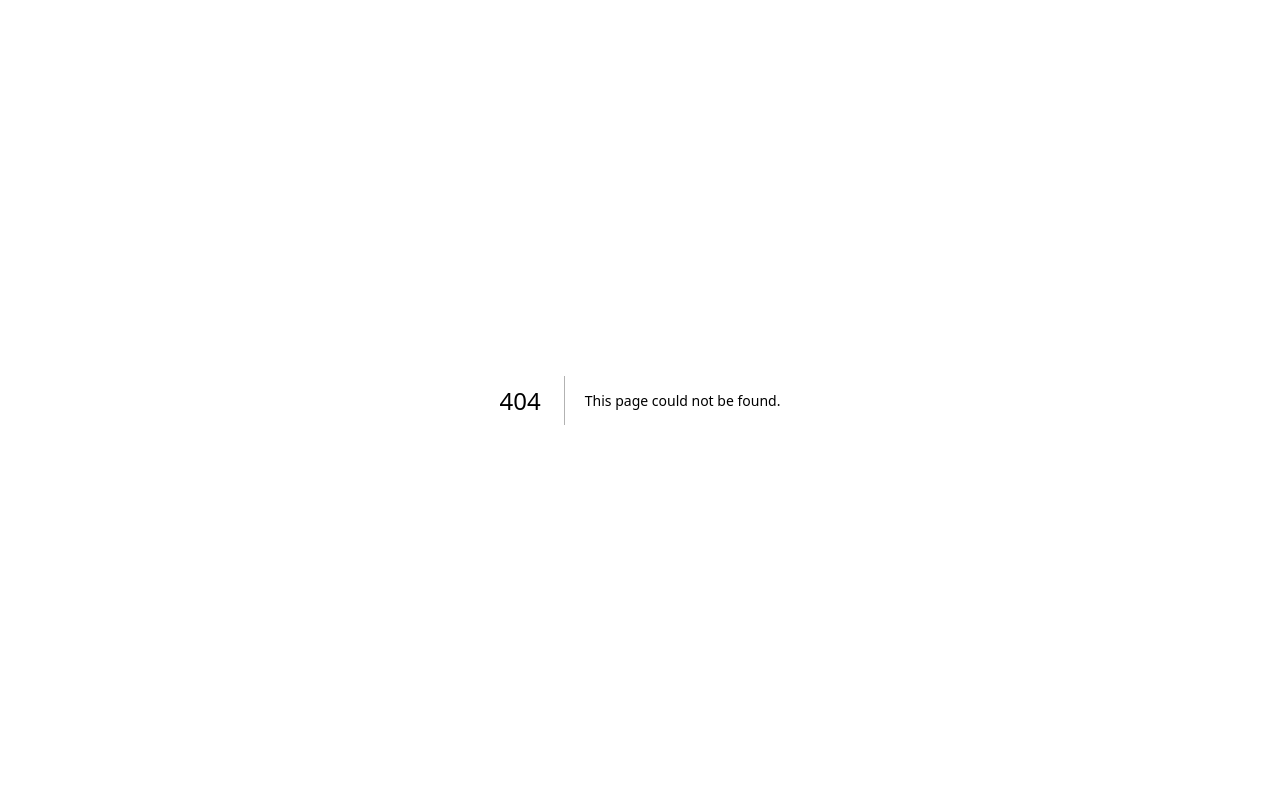
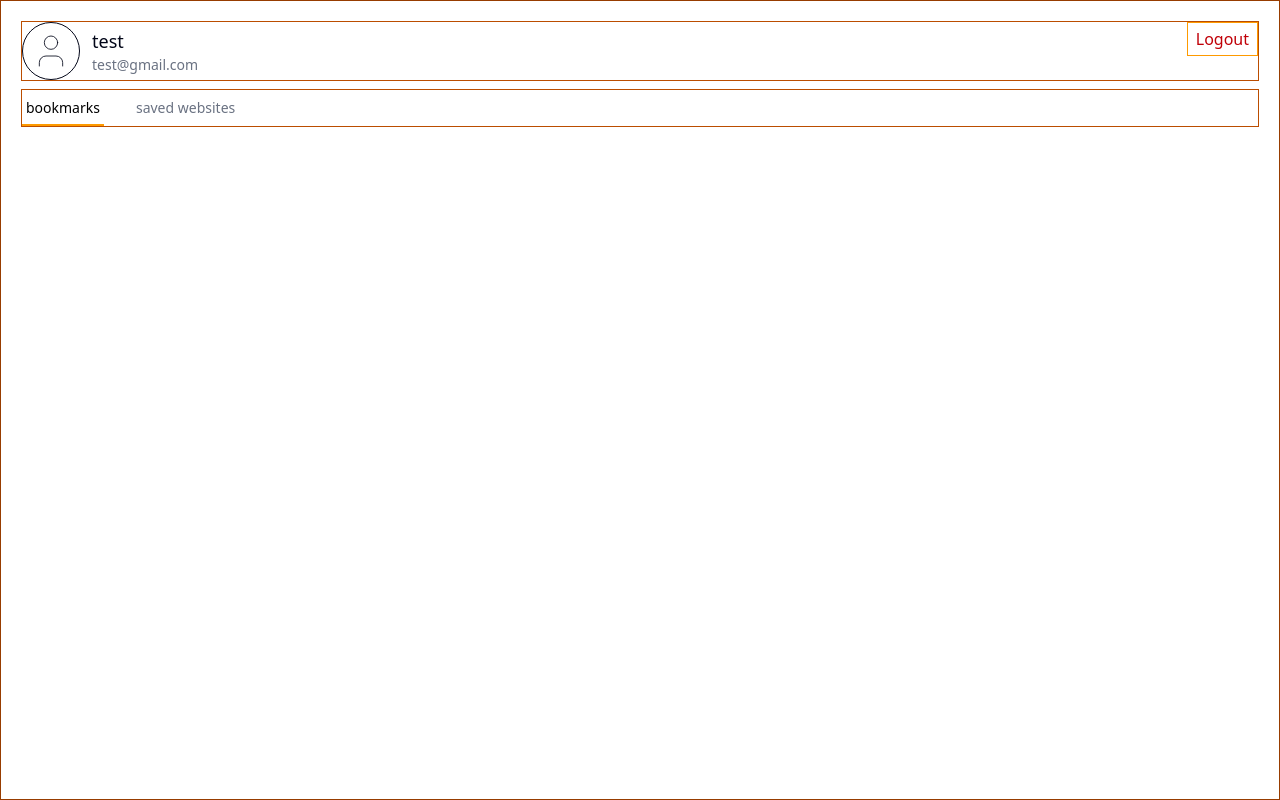
Before and after one commit to stealthscripter/dev-outils, a Next.js app: page /account in a window 1280 px wide. Before the commit this address had no page. Built offline with nearby package versions, Linux system fonts and the light colour scheme; a web font is replaced by a local one.

Commit message:
add account page

```diff
--- /dev/null
+++ b/src/app/(main)/account/account-navbar.tsx
@@ -0,0 +1,43 @@
+"use client";
+import { usePathname, useRouter, useSearchParams } from "next/navigation";
+
+const tabs = [
+  { title: "bookmarks", slug: "bookmarks" },
+  { title: "saved websites", slug: "saved" },
+];
+
+interface AccountNavBarProps {
+    className?: string
+}
+export default function AccountNavBar({className}: AccountNavBarProps) {
+  const pathname = usePathname();
+  const router = useRouter();
+  const searchParams = useSearchParams();
+  const activeTab = searchParams.get("tab") || "bookmarks";
+
+  function handleFilter(filter: string) {
+    const params = new URLSearchParams(searchParams.toString());
+    params.set("tab", filter);
+    router.replace(`${pathname}?${params.toString()}`, { scroll: false });
+  }
+
+  return (
+    <nav className={`mt-2 border border-amber-700 ${className}`}>
+      <ul className="flex space-x-7 text-sm text-gray-700 cursor-pointer flex-wrap">
+        {tabs.map((item) => (
+          <li
+            key={item.slug}
+            className={`relative px-1 py-2 cursor-pointer transition-all duration-300 ${
+              activeTab === item.slug
+                ? "text-black after:content-[''] after:absolute after:left-0 after:bottom-0 after:w-full after:h-0.5 after:bg-amber-500"
+                : "text-gray-500"
+            }`}
+            onClick={() => handleFilter(item.slug)}
+          >
+            {item.title}
+          </li>
+        ))}
+      </ul>
+    </nav>
+  );
+}
--- /dev/null
+++ b/src/app/(main)/account/page.tsx
@@ -0,0 +1,27 @@
+import { User } from "lucide-react";
+import AccountNavBar from "./account-navbar";
+
+export default async function Page() {
+  return (
+    <>
+      <div className="border border-amber-700 w-full flex items-start justify-between flex-wrap gap-y-4">
+        <div className="flex items-center gap-x-3">
+          <div className="border p-2 rounded-full">
+            <User strokeWidth={0.5} size={40} />
+          </div>
+          <div>
+            <h1 className="text-lg">test</h1>
+            <p className="text-sm text-gray-500">test@gmail.com</p>
+          </div>
+        </div>
+
+        {/* logout */}
+        <button className="border border-amber-500 px-2 py-1 text-red-700 cursor-pointer">
+          Logout
+        </button>
+      </div>
+
+      <AccountNavBar className="w-full" />
+    </>
+  );
+}
--- a/src/app/(main)/page.tsx
+++ b/src/app/(main)/page.tsx
@@ -86,7 +86,7 @@ export default function Home() {
       </div>
       {/* section 2 */}
 
-      <div className="grid grid-cols-1 md:grid-cols-2 mt-20 border border-amber-700 text-start">
+      <div className="grid grid-cols-1 md:grid-cols-2 mt-20 border border-amber-700 text-start w-full">
         <article className="flex flex-col space-y-2 pb-20 col-span-full md:p-5 py-5">
           <p className="text-lg">optimized checkout forms</p>
           <h2 className="text-4xl font-semibold capitalize">
@@ -116,7 +116,7 @@ export default function Home() {
       </div>
 
       {/* section 3 */}
-      <div className="grid text-start md:grid-cols-2 md:mt-40 mt-14">
+      <div className="grid text-start md:grid-cols-2 md:mt-40 mt-14 w-full">
         <article className="md:p-5 py-5">
           <h2 className="text-4xl font-semibold">ready to track</h2>
           <p className="text-sm mt-2 leading-6">
@@ -142,7 +142,7 @@ export default function Home() {
       </div>
 
       {/* section 4      */}
-      <div className="text-center mt-14 flex flex-col space-y-2 md:p-5 border border-amber-800 my-40 py-32">
+      <div className="text-center mt-14 flex flex-col space-y-2 md:p-5 border border-amber-800 my-40 py-32 w-full">
         <h1 className="text-4xl sm:text-4xl md:text-5xl font-semibold md:leading-12  ">
           Create flexible lending <br /> products.{" "}
           <span className="text-orange-700">With less work.</span>
--- a/src/app/(main)/resource/page.tsx
+++ b/src/app/(main)/resource/page.tsx
@@ -7,7 +7,9 @@ export default async function Page() {
       {/* section 1 */}
       <div className="border border-amber-900 w-full">
         <div className="text-center">
-          <h1 className="md:text-5xl sm:text-4xl text-3xl font-medium">Resource Hub</h1>
+          <h1 className="md:text-5xl sm:text-4xl text-3xl font-medium">
+            Resource Hub
+          </h1>
           <h4 className="md:my-4 my-2 font-light">
             Ideas, templates, and tools for businesses that are going places
           </h4>
@@ -21,7 +23,9 @@ export default async function Page() {
 
       <div className="mt-10 border border-amber-800 w-full">
         <div className="text-center">
-          <h2 className="md:text-3xl text-2xl  font-normal ">explore all our resources</h2>
+          <h2 className="md:text-3xl text-2xl  font-normal ">
+            explore all our resources
+          </h2>
           <p className="font-light mt-1 text-sm md:text-base">
             Discover a curated collection of tools, guides, and courses to
             elevate your skills and productivity.
@@ -29,11 +33,18 @@ export default async function Page() {
         </div>
       </div>
 
-      {/* section 3 */}
+      <div className="w-full border border-amber-700 mt-5 grid grid-cols-1 sm:grid-cols-2 md:grid-cols-4 md:mt-5 min-h-screen">
+        {/* Sidebar */}
+        <div className="md:col-span-1 col-span-full border border-amber-700">
+          <div className="sticky top-0 p-4">
+            <ResourceSidebar />
+          </div>
+        </div>
 
-      <div className="w-full border border-amber-700 mt-5 grid grid-cols-1 sm:grid-cols-2 md:grid-cols-4 md:mt-5">
-        <ResourceSidebar className="md:col-span-1 col-span-full border border-amber-700" />
-        <ResourceList />
+        {/* Scrollable list */}
+        <div className="md:col-span-3 col-span-full max-h-screen overflow-y-auto p-4">
+          <ResourceList />
+        </div>
       </div>
     </>
   );
```
